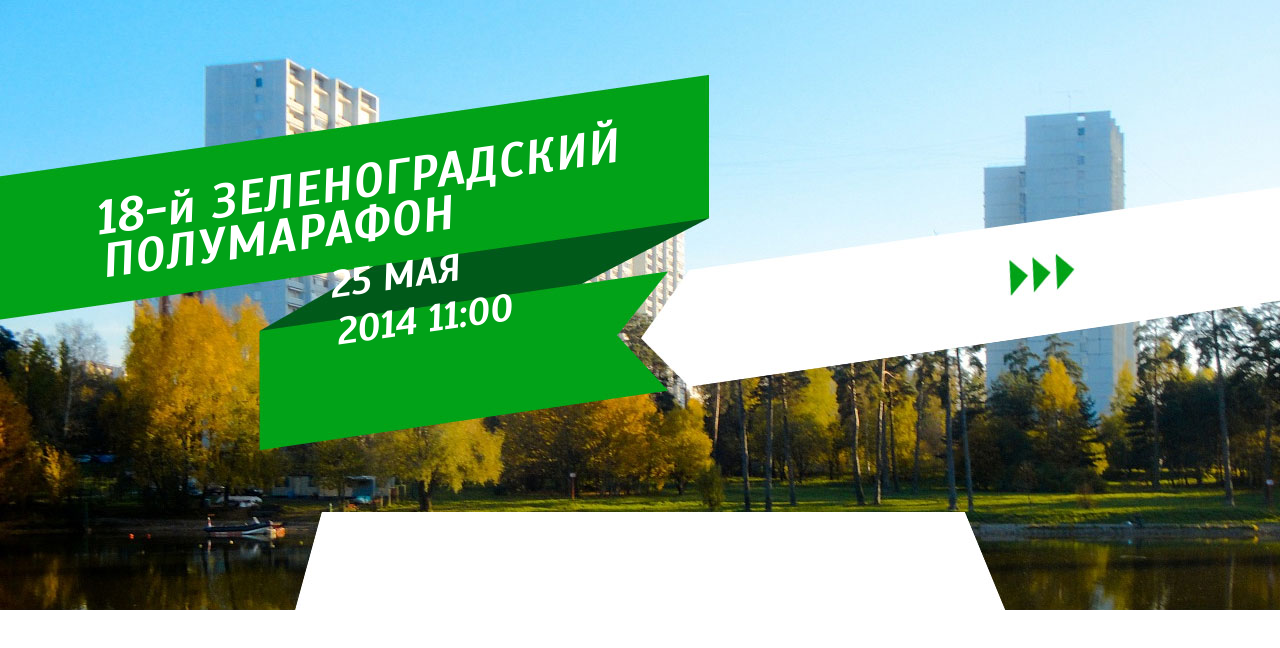
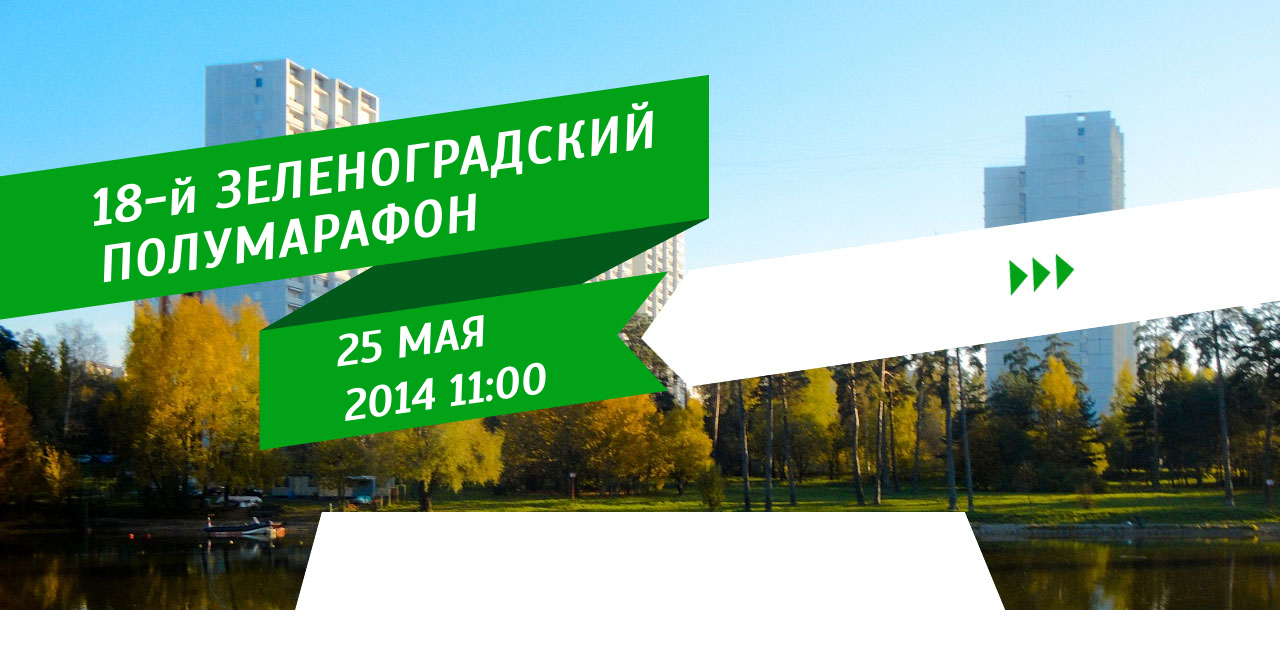
Before and after one commit to okazivaetsya/okazivaetsya.github.io, a plain HTML site: page hm/index.html in a window 1280 px wide. Drawn offline with Linux system fonts and the light colour scheme.

Commit message:
выравнил блоки все

```diff
--- a/hm/style.css
+++ b/hm/style.css
@@ -18,12 +18,12 @@ header {
 }
 
 header .space {
-	height: 150px;
+	height: 130px;
 	width: 300px;
 }
 
 header .green-tape {
-	width: 650px;
+	width: 681px;
 	margin-left: 3px;
 	-webkit-transform: rotate(-8deg); /* Для Safari и Chrome */
     -moz-transform: rotate(-8deg); /* Для Firefox */
@@ -33,10 +33,9 @@ header .green-tape {
 }
 
 header .green-tape h1 {
-
 	padding: 16px 0 10px 100px;
-	font-size: 48px;
-	line-height: .9;
+	font-size: 52px;
+	line-height: 1.1;
 	color: white;
 	font-style: italic;
 	letter-spacing: 1px;
@@ -45,10 +44,11 @@ header .green-tape h1 {
 
 header .green-tape h2 {
 	display: inline-block;
-	width: 190px;
+	width: 250px;
+	margin-top: 53px;
 	margin-left: 283px;
 	padding-left: 40px;
-	font-size: 38px;
+	font-size: 44px;
 	text-transform: uppercase;
 	color: white;
 	font-style: italic;
```
